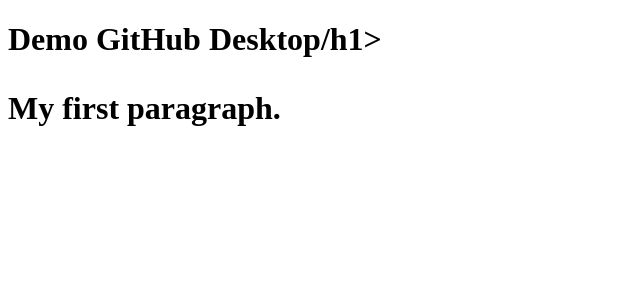
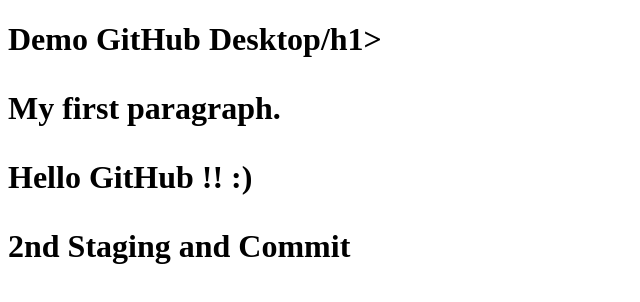
Before and after one commit to miniminds/Demo_Project, a plain HTML site: page index.html in a window 1280 px wide. Shown: the whole page, without its empty margins (0-640 px from the left). Drawn offline with Linux system fonts and the light colour scheme.

Commit message:
add 2 lines of welcom message to index.html

```diff
--- a/index.html
+++ b/index.html
@@ -7,6 +7,8 @@
 
 <h1>Demo GitHub Desktop/h1>
 <p>My first paragraph.</p>
+<p>Hello GitHub !!  :)</p>
+<p>2nd Staging and Commit</p>
 
 </body>
 </html>
```
